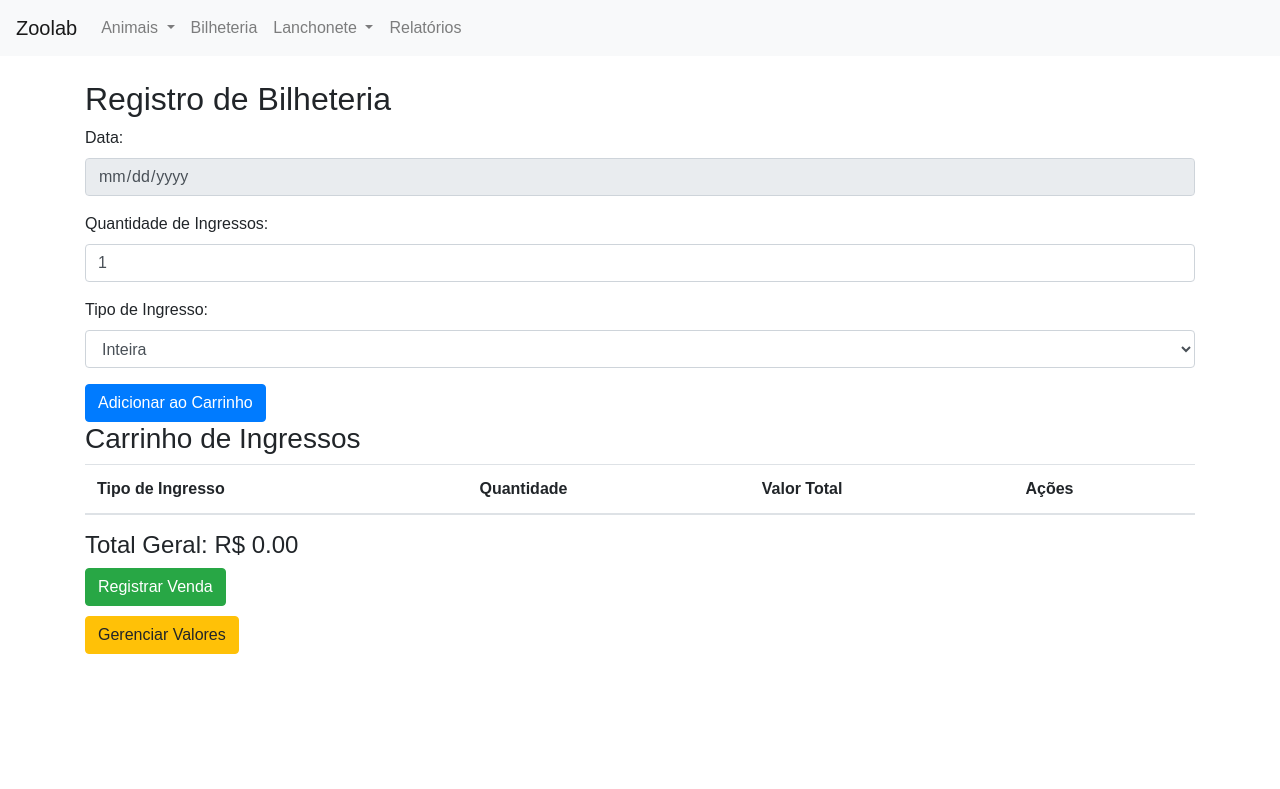
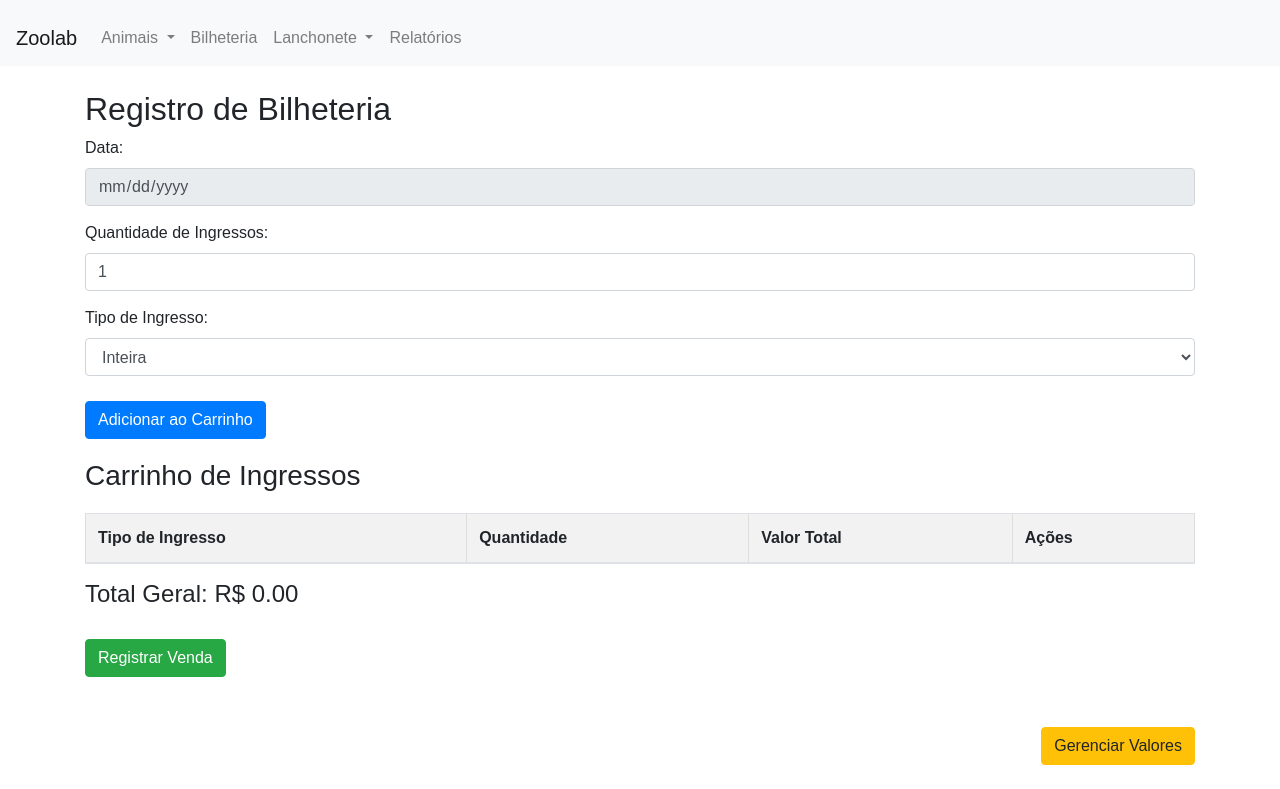
Before and after one commit to OLIVEIRA028/PROJETO_FINAL_TEC_DEV, a Flask app: page /bilheteria in a window 1280 px wide. Shown: the top 789 px of the page. Before the commit the page ends 654 px from the top, so only its background shows below. Run offline with Flask 2, Linux system fonts and the light colour scheme; data comes from the database, SQL or seed files in the repository; both versions use the stored data as it was after the commit; lists and menus that the app fills with data are empty; a map, chart or similar area stays blank; some libraries are stand-ins or nearby versions.

Commit message:
PROJETO_FINAL_TEC_DEV

```diff
--- a/static/style.css
+++ b/static/style.css
@@ -6,10 +6,100 @@ body {
     margin-bottom: 20px;
 }
 
+.alert {
+    margin-bottom: 20px;
+}
+
 .container {
     margin-top: 20px;
 }
 
-.alert {
+/* Estilização do formulário */
+form {
     margin-bottom: 20px;
 }
+
+.form-group {
+    margin-bottom: 15px;
+}
+
+/* Botões */
+a {
+    margin-top: 10px;
+}
+button {
+    margin-top: 10px;
+}
+
+/* Estilização da tabela */
+table {
+    margin-top: 20px;
+    width: 100%;
+    border-collapse: collapse;
+}
+
+table th, table td {
+    border: 1px solid #ddd;
+    padding: 10px;
+    text-align: left;
+}
+
+thead th {
+    background-color: #f2f2f2;
+    font-weight: bold;
+}
+
+/* Informações de métricas */
+.metrics {
+    margin-top: 20px;
+    padding: 10px;
+    background-color: #f9f9f9;
+    border: 1px solid #ddd;
+    border-radius: 5px;
+}
+
+.metrics p {
+    margin: 5px 0;
+}
+
+/* Estilização para o formulário e os botões */
+form {
+    margin-bottom: 20px;
+}
+
+.form-group {
+    margin-bottom: 15px;
+}
+
+/* Estilização da tabela */
+table {
+    margin-top: 20px;
+    width: 100%;
+}
+
+thead th {
+    text-align: left;
+}
+
+table th, table td {
+    padding: 10px;
+    vertical-align: middle;
+}
+
+/* Botões e layout flex para organização */
+.button-group {
+    display: flex;
+    justify-content: space-between;
+    align-items: center;
+    margin-top: 20px;
+}
+
+.button-group .btn-left {
+    margin-right: auto;
+}
+
+.button-right {
+    display: block;
+    margin-top: 20px;
+    text-align: right;
+}
--- a/templates/bilheteria.html
+++ b/templates/bilheteria.html
@@ -48,10 +48,15 @@
 </table>
 
 <h4>Total Geral: R$ {{ '{:.2f}'.format(total_geral) }}</h4>
-<form method="POST" action="{{ url_for('registrar_venda_bilheteria') }}">
-    <button type="submit" class="btn btn-success">Registrar Venda</button>
-</form>
 
-<a href="{{ url_for('gerenciar_valores') }}" class="btn btn-warning" style="margin-top: 10px;">Gerenciar Valores</a>
+<div class="button-group">
+    <form method="POST" action="{{ url_for('registrar_venda_bilheteria') }}">
+        <button type="submit" class="btn btn-success btn-left">Registrar Venda</button>
+    </form>
+</div>
+
+<div class="button-right">
+    <a href="{{ url_for('gerenciar_valores') }}" class="btn btn-warning">Gerenciar Valores</a>
+</div>
 
 {% endblock %}
--- a/templates/cadastro_animais.html
+++ b/templates/cadastro_animais.html
@@ -32,5 +32,6 @@
         <input type="text" class="form-control" id="tipos_alimento" name="tipos_alimento" placeholder="Separe os tipos por vírgula" required>
     </div>
     <button type="submit" class="btn btn-primary">Cadastrar</button>
+    <a href="{{ url_for('visualizar_animais') }}" class="btn btn-info" style="margin-left: 10px;">Visualizar Animais</a>
 </form>
 {% endblock %}
--- a/templates/layout.html
+++ b/templates/layout.html
@@ -33,7 +33,6 @@
                     <div class="dropdown-menu" aria-labelledby="animaisDropdown">
                         <a class="dropdown-item" href="{{ url_for('cadastro_animais') }}">Cadastro de Animais</a>
                         <a class="dropdown-item" href="{{ url_for('alimentacao') }}">Alimentação de Animais</a>
-                        <a class="dropdown-item" href="{{ url_for('visualizar_animais') }}">Visualizar Animais Cadastrados</a>
                         <a class="dropdown-item" href="{{ url_for('cadastro_habitat') }}">Cadastro de Habitat</a>
                     </div>
                 </li>
--- a/zoolab.py
+++ b/zoolab.py
@@ -506,7 +506,6 @@ def registrar_venda():
     flash(f"Venda registrada com sucesso! Total: R$ {total_geral:.2f}", "success")  # Exibe o total na mensagem
     return redirect(url_for('lanchonete'))
 
-#Métricas
 @app.route('/metricas', methods=['GET', 'POST'])
 def metricas():
     data_inicial = request.form.get('data_inicial')
@@ -515,32 +514,28 @@ def metricas():
     with connect_db() as conn:
         cursor = conn.cursor()
 
-        # Total de ingressos e lucro
+        # Detalhes dos ingressos vendidos
         if data_inicial and data_final:
             cursor.execute('''
-                SELECT SUM(quantidade_ingressos),
-                       SUM(CASE WHEN tipo_ingresso = 'Inteiro' THEN quantidade_ingressos ELSE 0 END) AS total_inteiros,
-                       SUM(CASE WHEN tipo_ingresso = 'Meia' THEN quantidade_ingressos ELSE 0 END) AS total_meias
+                SELECT tipo_ingresso, SUM(quantidade_ingressos) AS quantidade_total,
+                       SUM(valor_total) AS valor_total
                 FROM bilheteria
-                WHERE data BETWEEN ? AND ?''', (data_inicial, data_final))
+                WHERE data BETWEEN ? AND ?
+                GROUP BY tipo_ingresso
+            ''', (data_inicial, data_final))
         else:
             cursor.execute('''
-                SELECT SUM(quantidade_ingressos),
-                       SUM(CASE WHEN tipo_ingresso = 'Inteiro' THEN quantidade_ingressos ELSE 0 END) AS total_inteiros,
-                       SUM(CASE WHEN tipo_ingresso = 'Meia' THEN quantidade_ingressos ELSE 0 END) AS total_meias
-                FROM bilheteria''')
+                SELECT tipo_ingresso, SUM(quantidade_ingressos) AS quantidade_total,
+                       SUM(valor_total) AS valor_total
+                FROM bilheteria
+                GROUP BY tipo_ingresso
+            ''')
 
-        total_ingressos, total_inteiros, total_meias = cursor.fetchone()
-        total_ingressos = total_ingressos or 0
-        total_inteiros = total_inteiros or 0
-        total_meias = total_meias or 0
+        ingressos_detalhados = cursor.fetchall()
 
-        if data_inicial and data_final:
-            cursor.execute('''SELECT SUM(valor_total) FROM bilheteria WHERE data BETWEEN ? AND ?''', (data_inicial, data_final))
-        else:
-            cursor.execute('SELECT SUM(valor_total) FROM bilheteria')
-
-        total_lucro = cursor.fetchone()[0] or 0
+        # Calcular o lucro total de bilheteria
+        total_ingressos = sum(row[1] for row in ingressos_detalhados)
+        total_lucro = sum(row[2] for row in ingressos_detalhados)
 
         # Produtos mais populares
         if data_inicial and data_final:
@@ -572,9 +567,8 @@ def metricas():
         lucro_total_zoo = total_lucro + valor_total_produtos
 
     return render_template('metricas.html',
+                           ingressos_detalhados=ingressos_detalhados,
                            total_ingressos=total_ingressos,
-                           total_inteiros=total_inteiros,
-                           total_meias=total_meias,
                            total_lucro=total_lucro,
                            produtos_populares=produtos_populares,
                            valor_total_produtos=valor_total_produtos,
```
Also changed, not shown: templates/metricas.html (+40 -5 lines), data/database.db.
